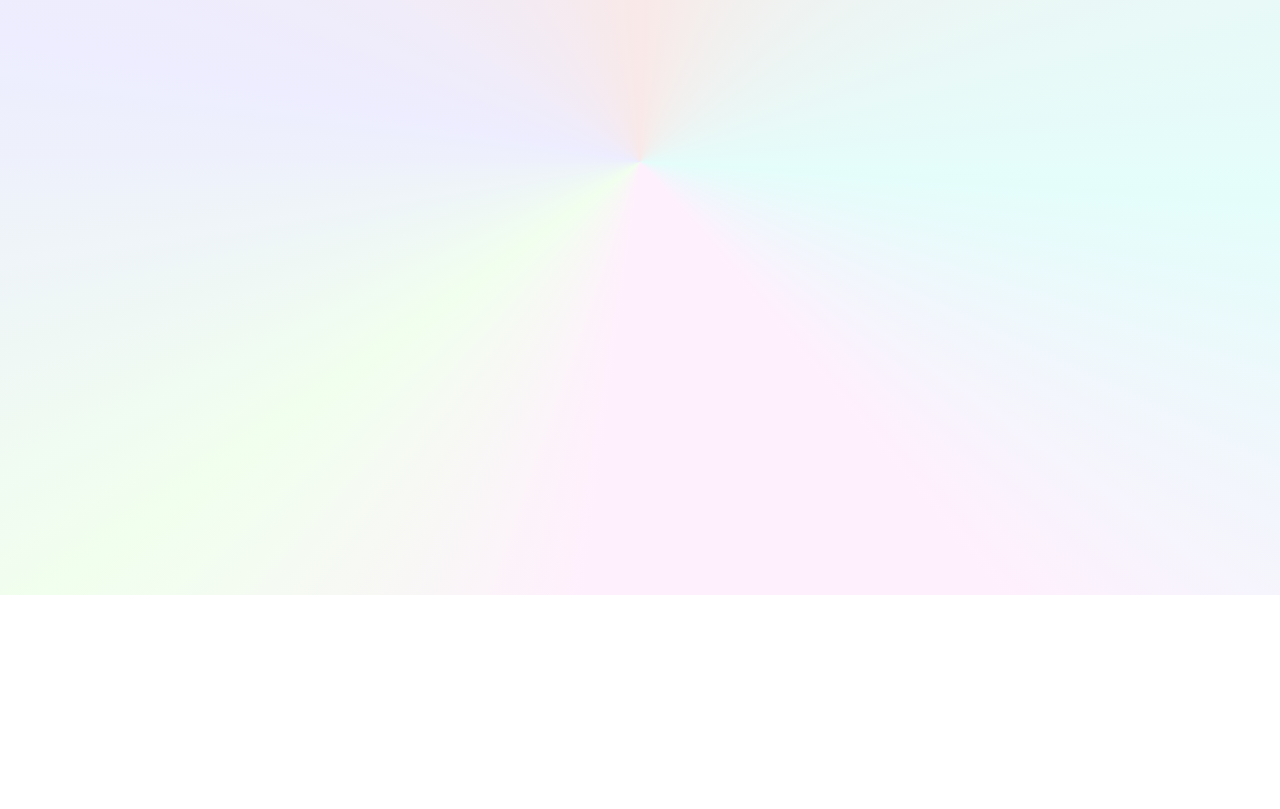
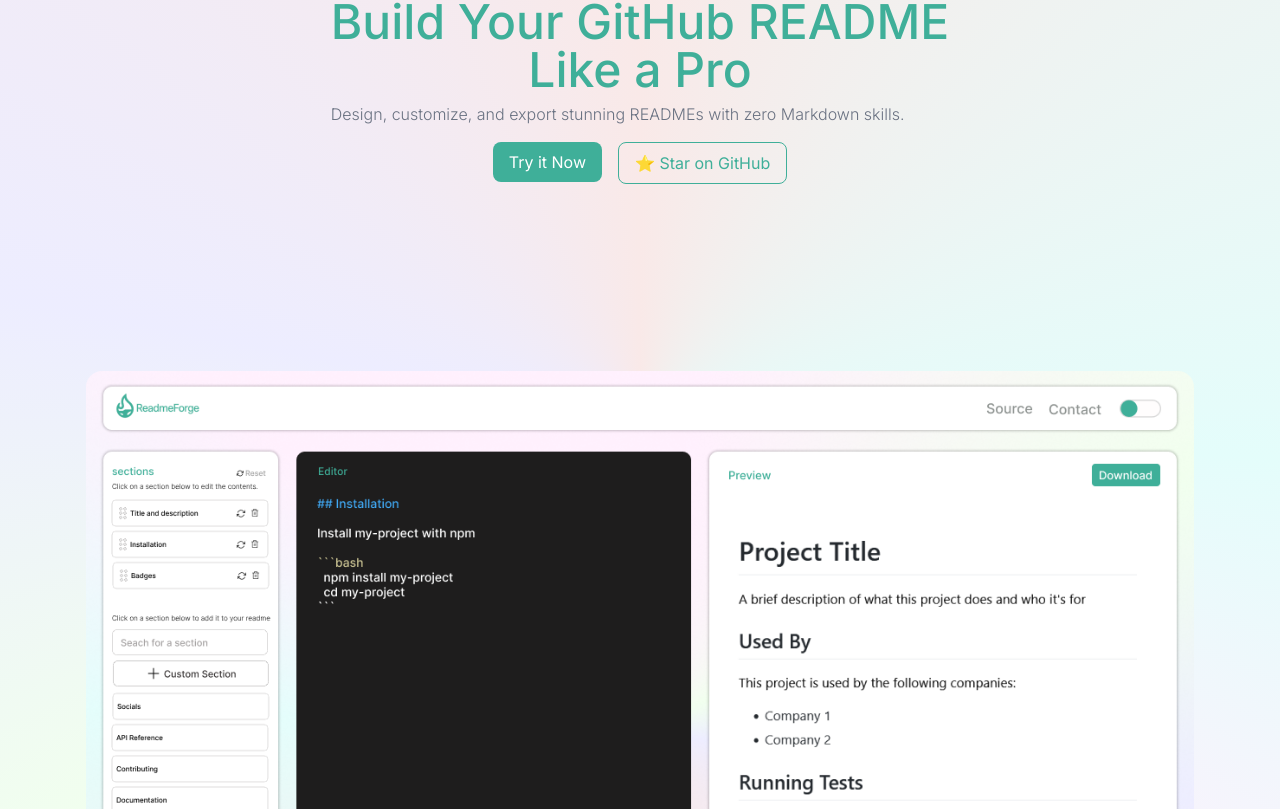
Before and after one commit to peyush-nuwal/readme-forge, a Next.js app: page / in a window 1280 px wide. Shown: the part 271-1080 px from the top of the page. Before the commit the page ends 866 px from the top, so only its background shows below. Built offline with nearby package versions, Linux system fonts and the light colour scheme.

Commit message:
landing page added

```diff
--- a/src/app/page.tsx
+++ b/src/app/page.tsx
@@ -1,3 +1,4 @@
+import Hero from "@/components/landing/Hero";
 
 
 
@@ -5,9 +6,7 @@ export default function Home() {
 
   return (
     <main className="min-h-screen px-6 py-4   bg-[var(--bg-gradient)] dark:bg-foreground  text-foreground dark:text-background">
-      <div className=" mt-10 bg-white text-black dark:bg-black dark:text-white">
-        Hello dark mode
-      </div>
+       <Hero />
     </main>
   );
 }
--- /dev/null
+++ b/src/components/landing/Hero.tsx
@@ -0,0 +1,41 @@
+import Image from "next/image";
+import React from "react";
+import Link from "next/link";
+const Hero = () => {
+  return (
+    <div className="min-h-screen flex flex-col  items-center  justify-center mt-20 lg:mt-0 gap-10 lg:gap-0 ">
+      {/*----left-side----  */}
+      <div className="h-[70vh]  flex flex-col justify-center ">
+        <h1 className="text-3xl lg:text-5xl text-accent font-medium leading-8 lg:leading-12 text-center">
+          Build Your GitHub README <br /> Like a Pro
+        </h1>
+        <h3 className="text-sm  lg:text-base text-gray-500 text-centerdark:text-background font-light mt-2 max-lg:max-w-[270px]">
+          Design, customize, and export stunning READMEs with zero Markdown
+          skills.
+        </h3>
+        <div className="flex mt-4 gap-4 justify-center">
+          <button className="btn btn-primary">
+            <Link href="/dashboard">Try it Now</Link>
+          </button>
+          <button className="btn btn-outline">
+            <a href="https://github.com/peyush-nuwal/readme-forge">
+              ⭐ Star on GitHub
+            </a>
+          </button>
+        </div>
+      </div>
+      {/*----right-side----  */}
+      <div className=" lg:w-9/10 h-full  ">
+        <Image
+          src="/dashboard.png"
+          alt="dashobard"
+          width={700}
+          height={500}
+          className="w-full h-full object-contain rounded-2xl   "
+        />
+      </div>
+    </div>
+  );
+};
+
+export default Hero;
```
Also changed, not shown: public/dashboard.png (added), 1 other file (tests, documents, lock files or other folders).
